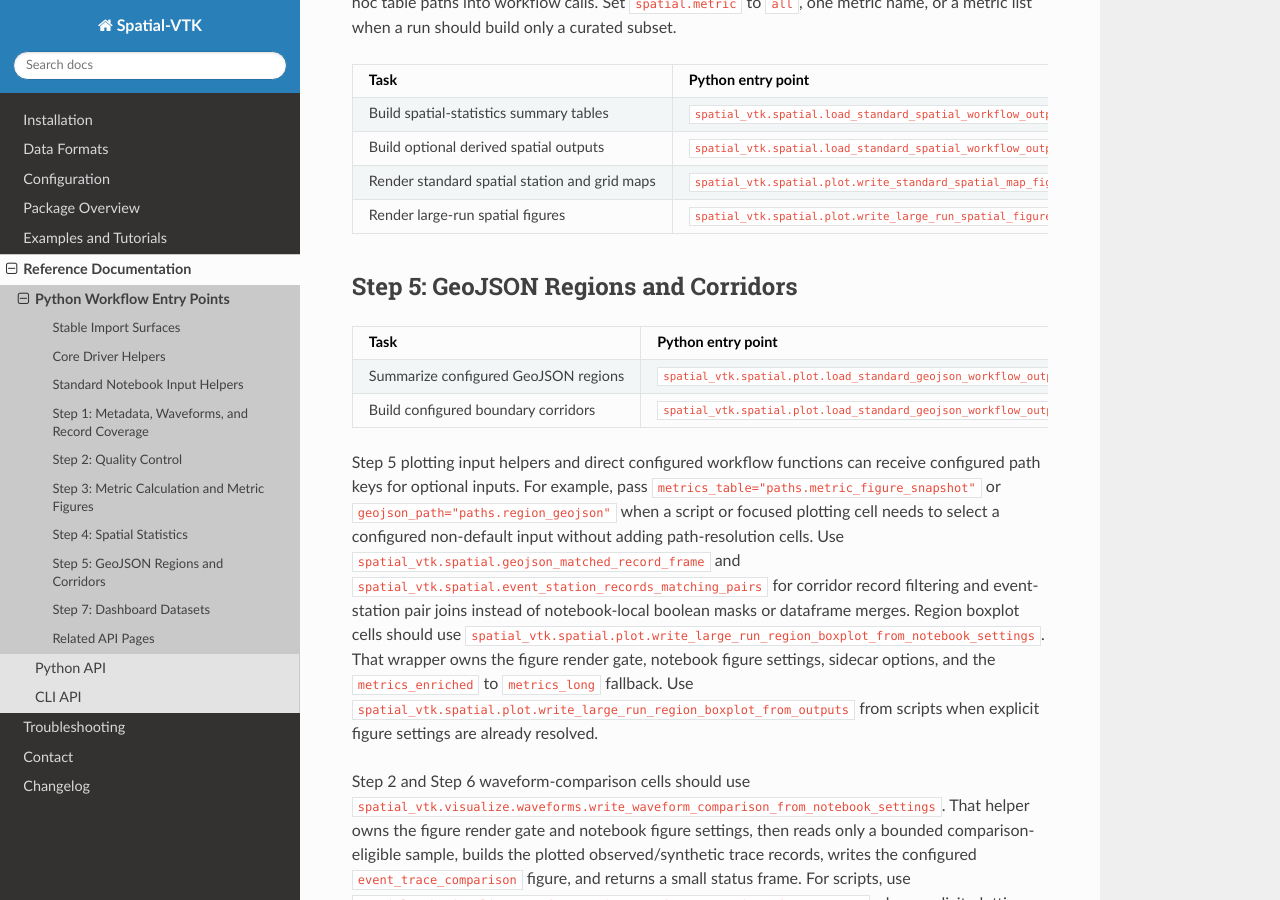
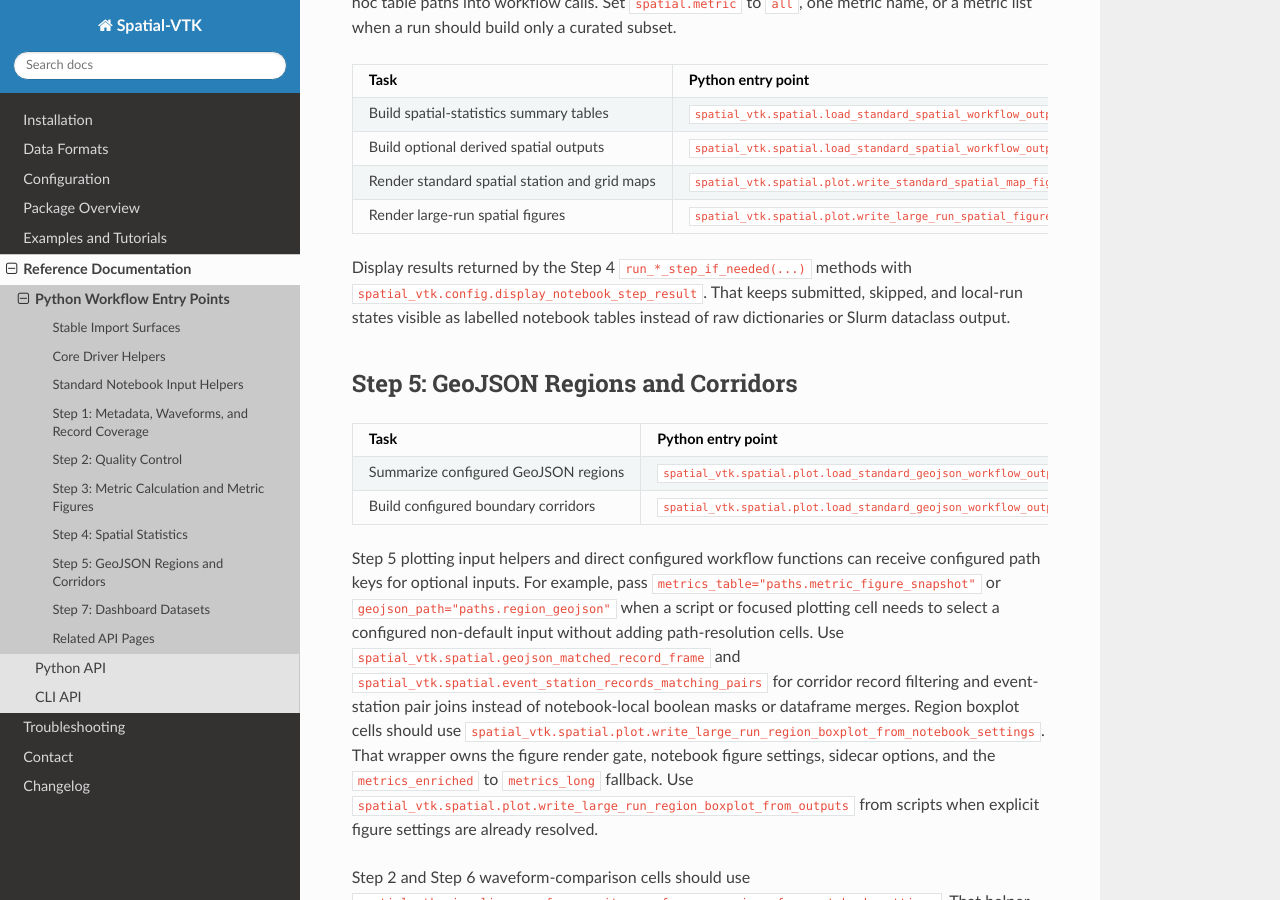
Before and after one commit to bcbirkel/spatial-vtk, a Sphinx documentation site: the page built from docs/reference/python_workflows.rst, in a window 1280 px wide and 900 px high, scrolled down 6360 px. Built offline with Sphinx 7.4.7 and the Read the Docs theme 3.1.0, drawn with Linux system fonts in a browser that asks for light colours.

Commit message:
Display spatial run results in large-run notebook

```diff
--- a/docs/changelog.rst
+++ b/docs/changelog.rst
@@ -85,6 +85,9 @@ Changelog
   - Updated the large-run Step 7 notebook so dashboard dataset build/submission
     results are displayed through ``display_notebook_step_result(...)`` instead
     of being returned silently from the notebook cell.
+  - Updated the large-run Step 4 notebook so spatial summary and derived-output
+    gate results are displayed through ``display_notebook_step_result(...)``
+    instead of raw ``print(...)`` calls.
   - Spatial statistics settings now support configured ``metrics_table`` and
     ``station_metadata_table`` inputs plus metric lists, so Step 4 notebooks can
     run through the standard result/status wrapper without passing ad hoc
--- a/docs/reference/api/spatial.rst
+++ b/docs/reference/api/spatial.rst
@@ -160,7 +160,10 @@ notebooks can call ``run_summary_step_if_needed(...)``,
 ``run_derived_outputs_step_if_needed(...)``,
 ``display_table_previews(nrows=...)``, and ``write_summary_figures(...)``
 without repeating readiness checks, Slurm submission plumbing, ``cfg``, or
-direct writer imports in each cell.
+direct writer imports in each cell. Display the run/skip/submission payload
+from the ``run_*_step_if_needed(...)`` methods with
+``spatial_vtk.config.display_notebook_step_result`` rather than printing the
+raw result object.
 
 .. autofunction:: spatial_vtk.spatial.load_standard_spatial_workflow_output_status
 
--- a/docs/reference/python_workflows.rst
+++ b/docs/reference/python_workflows.rst
@@ -606,6 +606,11 @@ should build only a curated subset.
      - saved spatial figures, package-generated spatial table/dimension status
        summaries, and optional row-provenance sidecars
 
+Display results returned by the Step 4 ``run_*_step_if_needed(...)`` methods
+with ``spatial_vtk.config.display_notebook_step_result``. That keeps submitted,
+skipped, and local-run states visible as labelled notebook tables instead of
+raw dictionaries or Slurm dataclass output.
+
 Step 5: GeoJSON Regions and Corridors
 -------------------------------------
 
```
Also changed, not shown: docs/examples/large_run/step_04_large_run_spatial_statistics.ipynb, 2 other files.
